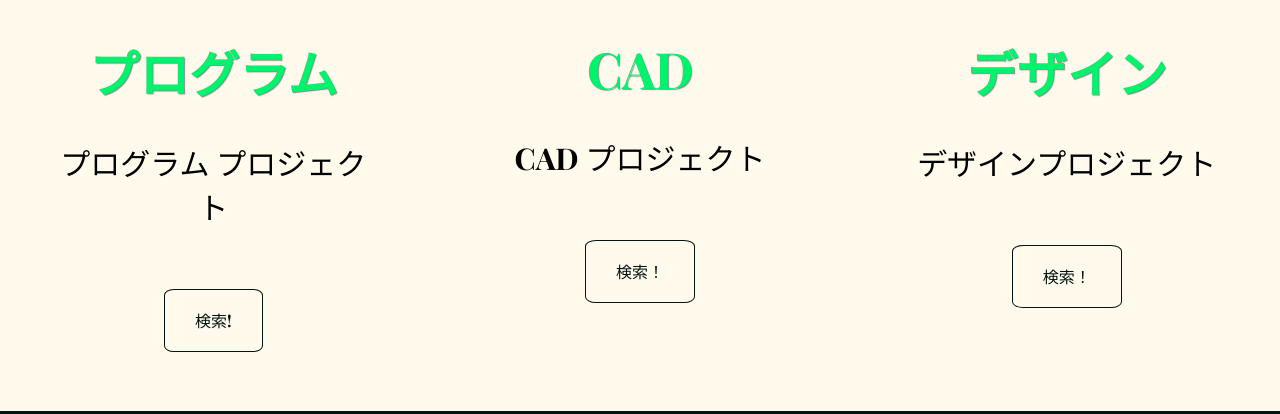
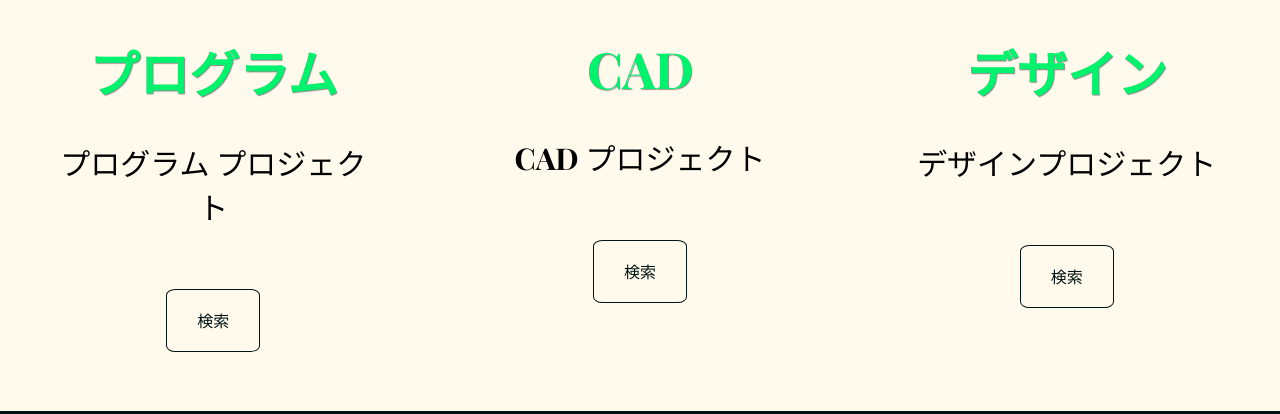
Before and after one commit to SaiWunna21/my-portfolio, a plain HTML site: page index.html in a window 1280 px wide. Shown: the part 1886-2300 px from the top of the page. Drawn offline with nearby package versions, Linux system fonts and the light colour scheme.

Commit message:
Update index.html

```diff
--- a/index.html
+++ b/index.html
@@ -49,19 +49,19 @@
           <img src="image/coding.png" alt="" />
           <h1 class="title">プログラム</h1>
           <p>プログラム プロジェクト</p>
-          <a href="prepare.html" class="checklink">検索!</a>
+          <a href="prepare.html" class="checklink">検索</a>
         </div>
         <div class="card">
           <img src="image/cad.png" alt="" />
           <h1 class="title">CAD</h1>
           <p>CAD  プロジェクト</p>
-          <a href="cadpage.html" class="checklink">検索！</a>
+          <a href="cadpage.html" class="checklink">検索</a>
         </div>
         <div class="card">
           <img src="image/design.png" alt="" />
           <h1 class="title">デザイン</h1>
           <p>デザインプロジェクト</p>
-          <a href="prepare.html" class="checklink">検索！</a>
+          <a href="prepare.html" class="checklink">検索</a>
         </div>
       </div>
     </div>
```
